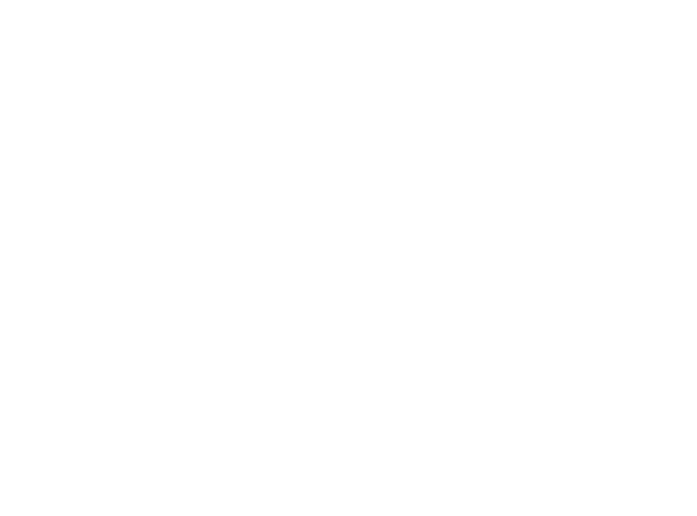
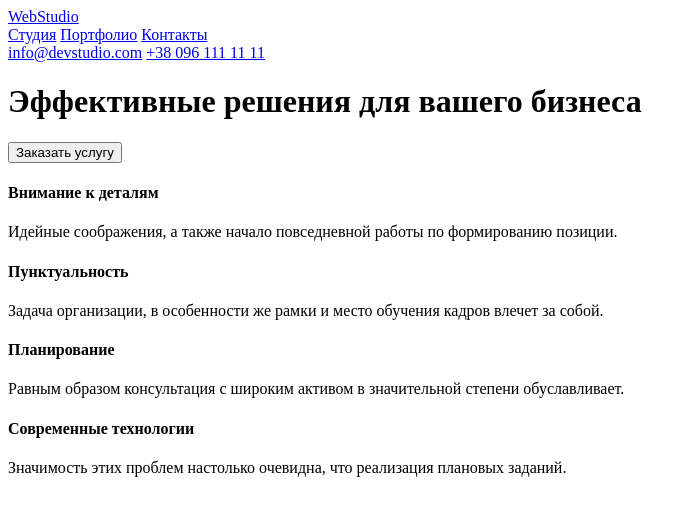
Before and after one commit to puerarongo/goit-markup-hw-01, a plain HTML site: page index.html in a window 1280 px wide. Shown: the whole page, without its empty margins (0-697 px from the left). Drawn offline with Linux system fonts and the light colour scheme.

Commit message:
add header, main andfeatures block
изменения в файле index.html

```diff
--- a/index.html
+++ b/index.html
@@ -2,14 +2,86 @@
 <html lang="en">
   <head>
     <meta charset="UTF-8" />
-    <meta charset="viweport" content="width=device-width, initial-scale=1.0" />
-    <title>Web Studio (Version 2.1)</title>
+    <link rel="stylesheet" type="text/css" href="#" />
+    <meta http-equiv="X-UA-Compatible" content="IE=edge" />
+    <meta name="viewport" content="width=device-width, initial-scale=1.0" />
+    <title>WebStudio (Version 2.1)</title>
   </head>
 
   <body>
-    <header></header>
+    <!-- HEADER -->
 
-    <main></main>
+    <header class="#">
+      <div class="container">
+        <div class="header__logo">
+          <a href="#">WebStudio</a>
+        </div>
+
+        <nav class="nav">
+          <a class="nav__link" href="#">Студия</a>
+          <a class="nav__link" href="#">Портфолио</a>
+          <a class="nav__link" href="#">Контакты</a>
+        </nav>
+
+        <div class="contacts">
+          <a class="contact" href="mailto:info@devstudio.com"
+            >info@devstudio.com</a
+          >
+          <a class="contact" href="tel:+380961111111">+38 096 111 11 11</a>
+        </div>
+      </div>
+    </header>
+
+    <main>
+      <!-- MAIN_PICTURE -->
+
+      <div class="main">
+        <div class="container">
+          <div class="main__inner">
+            <h1 class="main__title">Эффективные решения для вашего бизнеса</h1>
+            <button class="main__button">Заказать услугу</button>
+          </div>
+        </div>
+      </div>
+
+      <!-- FEATURES -->
+
+      <div class="container">
+        <div class="features">
+          <div class="features__item">
+            <h4 class="fetures__title">Внимание к деталям</h4>
+            <p class="features__text">
+              Идейные соображения, а также начало повседневной работы по
+              формированию позиции.
+            </p>
+          </div>
+
+          <div class="features__item">
+            <h4 class="fetures__title">Пунктуальность</h4>
+            <p class="features__text">
+              Задача организации, в особенности же рамки и место обучения кадров
+              влечет за собой.
+            </p>
+          </div>
+
+          <div class="features__item">
+            <h4 class="fetures__title">Планирование</h4>
+            <p class="features__text">
+              Равным образом консультация с широким активом в значительной
+              степени обуславливает.
+            </p>
+          </div>
+
+          <div class="features__item">
+            <h4 class="fetures__title">Современные технологии</h4>
+            <p class="features__text">
+              Значимость этих проблем настолько очевидна, что реализация
+              плановых заданий.
+            </p>
+          </div>
+        </div>
+      </div>
+    </main>
 
     <footer></footer>
   </body>
```
